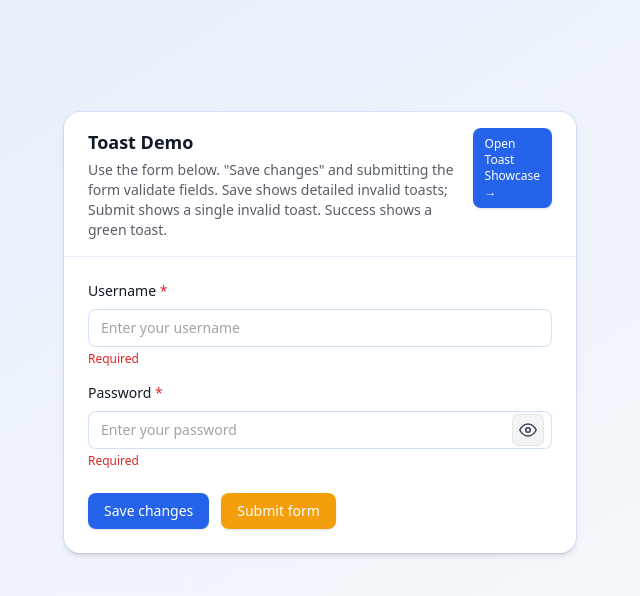
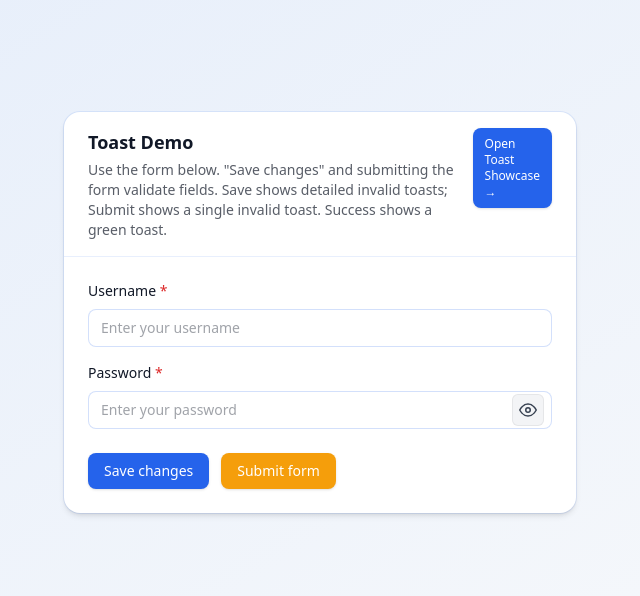
Before and after one commit to kavia-common/notification-banner-3295-3304, a React (Create React App) app in the folder notification_frontend/: page / in a window 1280 px wide. Shown: the top 596 px of the page, without its empty margins (320-960 px from the left). Built offline with nearby package versions, Linux system fonts and the light colour scheme.

Commit message:
Checkpoint 13 - cgbac2ffaf

```diff
--- a/notification_frontend/src/App.js
+++ b/notification_frontend/src/App.js
@@ -58,16 +58,16 @@ function App() {
   // Live hint messages based on current values (no toasts)
   const usernameHint = useMemo(() => {
     const u = username.trim();
-    if (!u) return 'Required';
-    if (u.length < 3) return 'Must be at least 3 characters';
-    return ''; // no hint when valid
+    // Do not show "Required" inline; only show length hint if present
+    if (u && u.length < 3) return 'Must be at least 3 characters';
+    return ''; // no hint when empty or valid
   }, [username]);
 
   const passwordHint = useMemo(() => {
     const p = password.trim();
-    if (!p) return 'Required';
-    if (p.length < 6) return 'Must be at least 6 characters';
-    return ''; // no hint when valid
+    // Do not show "Required" inline; only show length hint if present
+    if (p && p.length < 6) return 'Must be at least 6 characters';
+    return ''; // no hint when empty or valid
   }, [password]);
 
   // Submit form handler: single invalid toast if invalid, success on valid.
```
Also changed, not shown: 2 other files (tests, documents, lock files or other folders).
